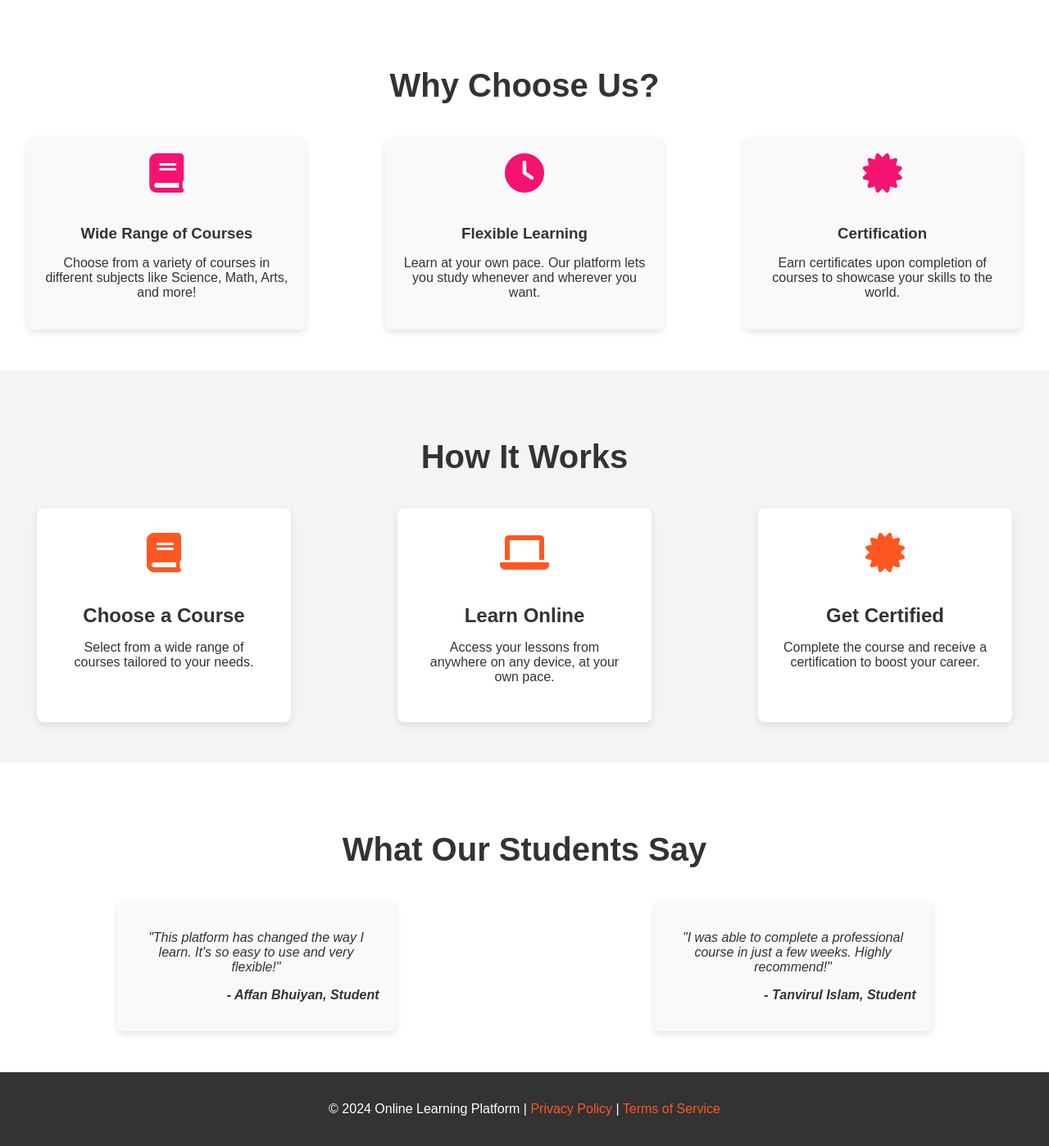
After one commit to ehossen71/Online-Learning-Platform-OLP-, a PHP site: page /frontpage.html in a window 1280 px wide. The commit adds this page. Shown: the part 841-2239 px from the top of the page at 82% size. Run offline with PHP 8.4, Linux system fonts and the light colour scheme.

Commit message:
Created Frontpage and styled buttons

```diff
--- /dev/null
+++ b/frontpage.html
@@ -0,0 +1,269 @@
+<!DOCTYPE html>
+<html lang="en">
+<head>
+    <meta charset="UTF-8">
+    <meta name="viewport" content="width=device-width, initial-scale=1.0">
+    <title>Online Learning Platform</title>
+    <!-- Link to Font Awesome CDN for icons -->
+    <link rel="stylesheet" href="https://cdnjs.cloudflare.com/ajax/libs/font-awesome/6.0.0-beta3/css/all.min.css">
+    <style>
+        /* General styles */
+        body {
+            font-family: Arial, sans-serif;
+            margin: 0;
+            padding: 0;
+            background-color: #f4f4f4;
+            color: #333;
+        }
+
+        h2, h3 {
+            font-family: 'Arial', sans-serif;
+            color: #333;
+        }
+        h1 {
+            font-family: 'Arial', sans-serif;
+            color: #f41371;
+        }
+
+        /* Hero Section */
+        .hero {
+            background: url('E:/OLP311/Online-Learning-Platform-OLP-/frontimg.jpg') no-repeat center center/cover;
+            height: 100vh;
+            display: flex;
+            flex-direction: column;
+            justify-content: center;
+            align-items: center;
+            text-align: center;
+            color: white;
+            padding: 20px;
+        }
+
+        .hero h1 {
+            font-size: 3.5em;
+            margin-bottom: 20px;
+        }
+
+        .hero p {
+            font-size: 1.5em;
+            margin-bottom: 30px;
+        }
+
+        .cta-btn {
+            padding: 15px 30px;
+            background-color: #f41371;
+            color: white;
+            font-size: 1.2em;
+            text-decoration: none;
+            border-radius: 5px;
+            transition: background-color 0.3s ease;
+        }
+
+        .cta-btn:hover {
+            background-color: #e64a19;
+        }
+
+        /* Features Section */
+        .features {
+            background-color: #fff;
+            padding: 50px 0;
+            text-align: center;
+        }
+
+        .features h2 {
+            font-size: 2.5em;
+            margin-bottom: 40px;
+        }
+
+        .feature-cards {
+            display: flex;
+            justify-content: space-around;
+            gap: 30px;
+        }
+
+        .feature-card {
+            background-color: #f9f9f9;
+            border-radius: 8px;
+            padding: 20px;
+            width: 300px;
+            box-shadow: 0 4px 8px rgba(0, 0, 0, 0.1);
+            text-align: center;
+        }
+
+        .feature-card i {
+            font-size: 3em;
+            color: #f41371;
+            margin-bottom: 20px;
+        }
+
+        .feature-card h3 {
+            margin-bottom: 15px;
+        }
+
+        /* How It Works Section */
+        .how-it-works {
+            background-color: #f4f4f4;
+            padding: 50px 0;
+            text-align: center;
+        }
+
+        .how-it-works h2 {
+            font-size: 2.5em;
+            margin-bottom: 40px;
+        }
+
+        .steps {
+            display: flex;
+            justify-content: space-around;
+            gap: 40px;
+        }
+
+        .step {
+            background-color: #fff;
+            padding: 30px;
+            border-radius: 8px;
+            box-shadow: 0 4px 8px rgba(0, 0, 0, 0.1);
+            width: 250px;
+            text-align: center;
+        }
+
+        .step i {
+            font-size: 3em;
+            margin-bottom: 15px;
+            color: #ff5722;
+        }
+
+        .step h3 {
+            margin-bottom: 15px;
+            font-size: 1.5em;
+        }
+
+        /* Testimonials Section */
+        .testimonials {
+            background-color: #fff;
+            padding: 50px 0;
+            text-align: center;
+        }
+
+        .testimonials h2 {
+            font-size: 2.5em;
+            margin-bottom: 40px;
+        }
+
+        .testimonial-cards {
+            display: flex;
+            justify-content: space-around;
+            gap: 30px;
+        }
+
+        .testimonial-card {
+            background-color: #f9f9f9;
+            border-radius: 8px;
+            padding: 20px;
+            width: 300px;
+            box-shadow: 0 4px 8px rgba(0, 0, 0, 0.1);
+        }
+
+        .testimonial-card p {
+            font-style: italic;
+            margin-bottom: 15px;
+        }
+
+        .testimonial-card p:last-child {
+            text-align: right;
+            font-weight: bold;
+        }
+
+        /* Footer Section */
+        footer {
+            background-color: #333;
+            color: white;
+            padding: 20px;
+            text-align: center;
+        }
+
+        footer a {
+            color: #ff5722;
+            text-decoration: none;
+        }
+
+        footer a:hover {
+            text-decoration: underline;
+        }
+
+    </style>
+</head>
+<body>
+
+    <!-- Hero Section -->
+    <section class="hero">
+        <h1>Welcome to the Online Learning Platform</h1>
+        <p>Your gateway to a world of knowledge, available anytime, anywhere.</p>
+        <a href="login.html" class="cta-btn">Start Learning Now</a>
+    </section>
+
+    <!-- Features Section -->
+    <section class="features">
+        <h2>Why Choose Us?</h2>
+        <div class="feature-cards">
+            <div class="feature-card">
+                <i class="fas fa-book"></i> <!-- Icon for courses -->
+                <h3>Wide Range of Courses</h3>
+                <p>Choose from a variety of courses in different subjects like Science, Math, Arts, and more!</p>
+            </div>
+            <div class="feature-card">
+                <i class="fas fa-clock"></i> <!-- Icon for flexibility -->
+                <h3>Flexible Learning</h3>
+                <p>Learn at your own pace. Our platform lets you study whenever and wherever you want.</p>
+            </div>
+            <div class="feature-card">
+                <i class="fas fa-certificate"></i> <!-- Icon for certification -->
+                <h3>Certification</h3>
+                <p>Earn certificates upon completion of courses to showcase your skills to the world.</p>
+            </div>
+        </div>
+    </section>
+
+    <!-- How It Works Section -->
+    <section class="how-it-works">
+        <h2>How It Works</h2>
+        <div class="steps">
+            <div class="step">
+                <i class="fas fa-book"></i>
+                <h3>Choose a Course</h3>
+                <p>Select from a wide range of courses tailored to your needs.</p>
+            </div>
+            <div class="step">
+                <i class="fas fa-laptop"></i>
+                <h3>Learn Online</h3>
+                <p>Access your lessons from anywhere on any device, at your own pace.</p>
+            </div>
+            <div class="step">
+                <i class="fas fa-certificate"></i>
+                <h3>Get Certified</h3>
+                <p>Complete the course and receive a certification to boost your career.</p>
+            </div>
+        </div>
+    </section>
+
+    <!-- Testimonials Section -->
+    <section class="testimonials">
+        <h2>What Our Students Say</h2>
+        <div class="testimonial-cards">
+            <div class="testimonial-card">
+                <p>"This platform has changed the way I learn. It's so easy to use and very flexible!"</p>
+                <p>- Affan Bhuiyan, Student</p>
+            </div>
+            <div class="testimonial-card">
+                <p>"I was able to complete a professional course in just a few weeks. Highly recommend!"</p>
+                <p>- Tanvirul Islam, Student</p>
+            </div>
+        </div>
+    </section>
+
+    <!-- Footer Section -->
+    <footer>
+        <p>&copy; 2024 Online Learning Platform | <a href="#">Privacy Policy</a> | <a href="#">Terms of Service</a></p>
+    </footer>
+
+</body>
+</html>
--- a/style.css
+++ b/style.css
@@ -67,7 +67,7 @@ button {
 }
 
 button:hover {
-    background: linear-gradient(135deg, #52ff9a, #52ff9a);
+    background: linear-gradient(135deg, #ff5722, #ff5722);
 }
 
 .logout-btn {
@@ -77,7 +77,7 @@ button:hover {
 }
 
 .login-btn {
-    background: linear-gradient(135deg, #52ff9a, #20095a);
+    background: linear-gradient(135deg, #f41371, #f41371);
     margin-top: 1rem;
     width: 100%;
 }
```
Also changed, not shown: frontimg.jpg (added).
